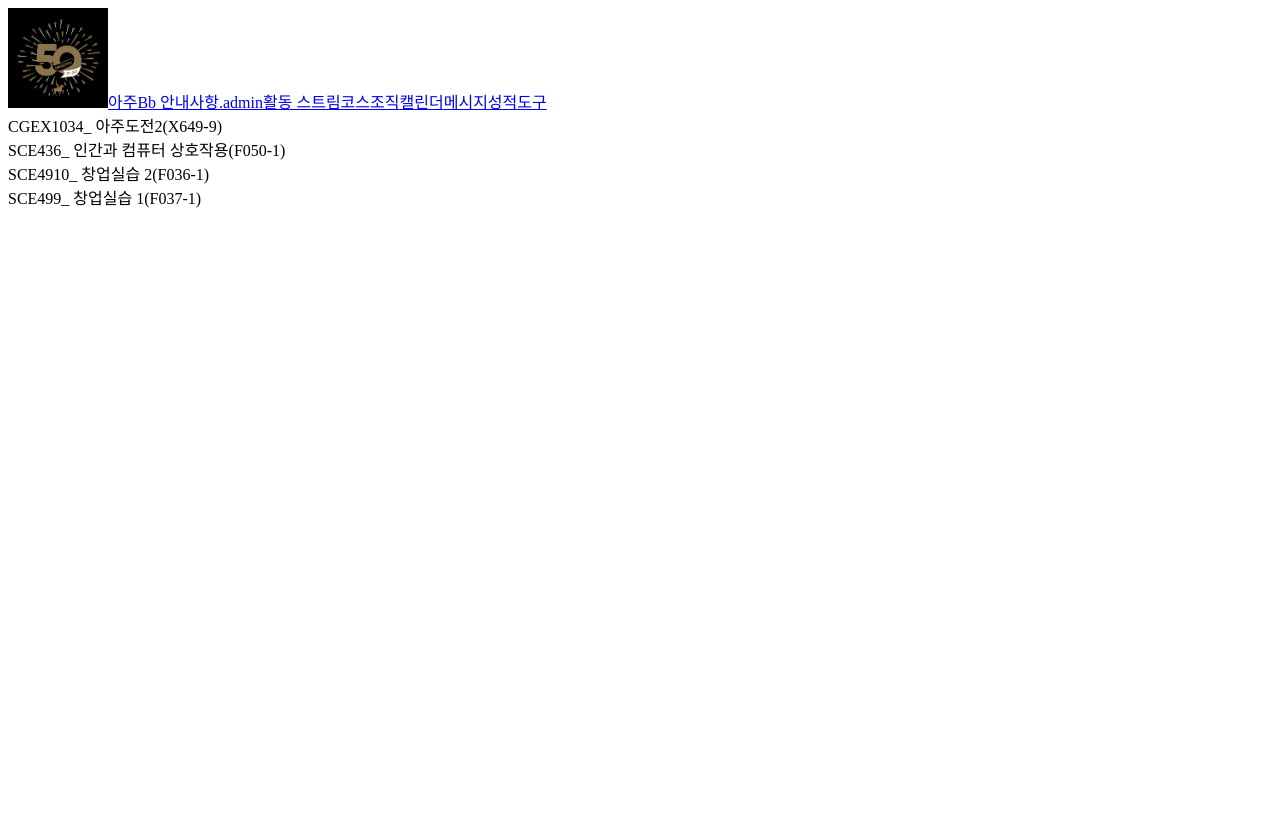
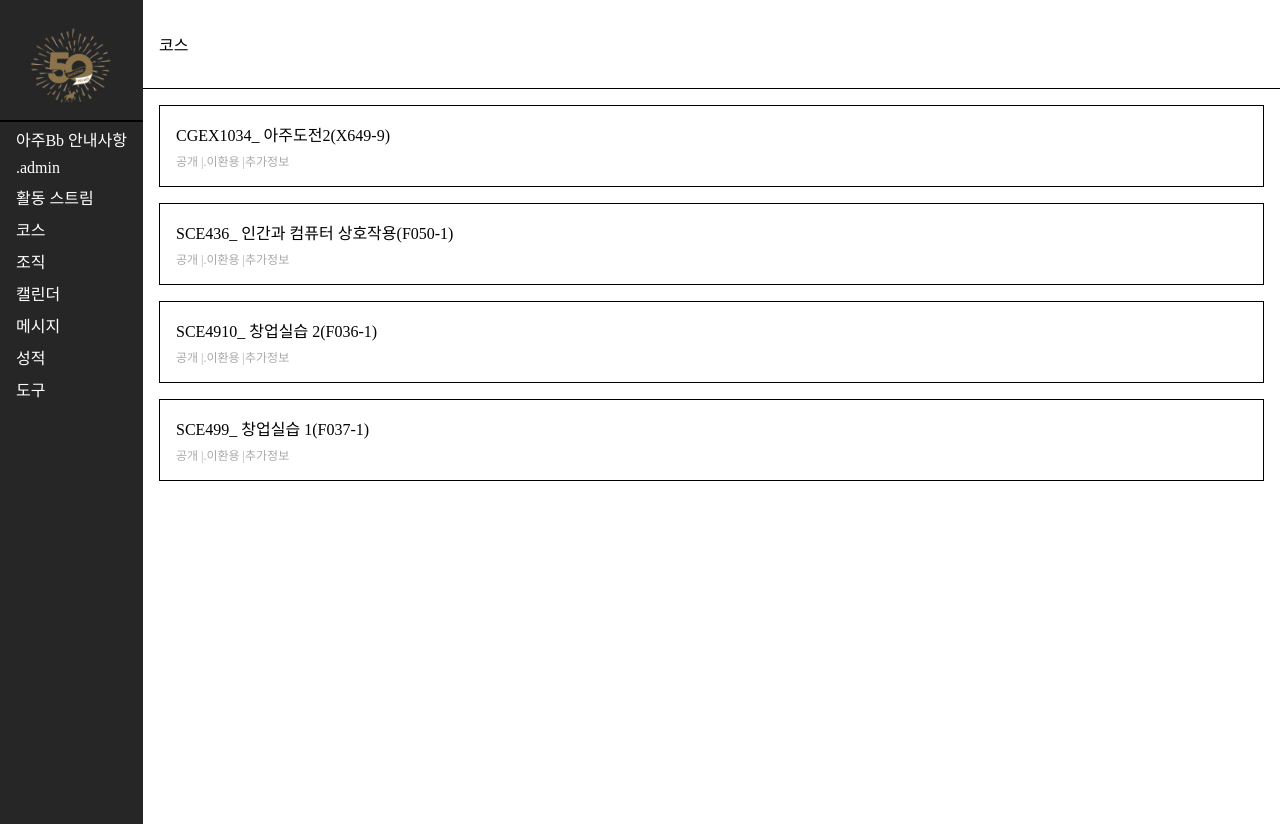
Before and after one commit to qqwn/do-it_nextJS, a Next.js app: page /ultra/course in a window 1280 px wide. Before the commit the page ends 800 px from the top, so only its background shows below. Built offline with nearby package versions, Linux system fonts and the light colour scheme; data requests are answered from the project's data file.

Commit message:
add sidebar

```diff
--- a/app/layout.tsx
+++ b/app/layout.tsx
@@ -13,13 +13,18 @@ const RootLayout = async ({children}) => {
   const responses = await response.json();
   return (
     <html lang="en">
-      <body>
-        <>
+      <body style = {{padding : '0px', margin:"0px"}}>
+        <div style = {{flexDirection : "row" ,display : "flex", height : '100vh'}}>
           <SideBar
-            name={responses.name} />
-        </>
-        {children}
+            name={responses.name}
+          />
+          {children}
+        </div>
+
       </body>
+
+
+
     </html>
   )
 }
--- a/app/sideBar.jsx
+++ b/app/sideBar.jsx
@@ -11,7 +11,7 @@ const sideBar = (props) => {
     return (
     <>
         <div className = 'sideBarConfig'>
-            <Link href="/">
+            <Link href="/" style={{textDecoration: 'none'}}>
                 <Image
                 src="/img/AJOU_LOGO.png"
                 width={100}
@@ -19,38 +19,68 @@ const sideBar = (props) => {
                 alt="AjouLogo"
                 />
             </Link>
-            <Link href="/ultra/institution-page">
+                <div className='sideBarNav'>
+                    <div className = 'sideBarDetail'>
+                        <Link href="/ultra/institution-page" style={{textDecoration: 'none'}}>
                             <span>아주Bb 안내사항</span>
                         </Link>
-            <Link href="/ultra/profile">
-                <span>.{props.name}</span>
+                        <Link href="/ultra/profile" style={{textDecoration: 'none'}}>
+                            <span>
+                                .{props.name}
+                            </span>
                         </Link>
-            <Link href="/ultra/stream">
+                        <Link href="/ultra/stream" style={{textDecoration: 'none'}}>
                             <span>활동 스트림</span>
                         </Link>
-            <Link href="/ultra/course">
+                        <Link href="/ultra/course" style={{textDecoration: 'none'}}>
                             <span>코스</span>
                         </Link>
-            <Link href="/ultra/organization">
+                        <Link href="/ultra/organization" style={{textDecoration: 'none'}}>
                             <span>조직</span>
                         </Link>
-            <Link href="/ultra/calendar">
+                        <Link href="/ultra/calendar" style={{textDecoration: 'none'}}>
                             <span>캘린더</span>
                         </Link>
-            <Link href="/ultra/messages">
+                        <Link href="/ultra/messages" style={{textDecoration: 'none'}}>
                             <span>메시지</span>
                         </Link>
-            <Link href="/ultra/grades">
-                <span>성적</span>
+                        <Link href="/ultra/grades" style={{textDecoration: 'none'}}>
+                            <span className = 'navColor'>성적</span>
                         </Link>
-            <Link href="/ultra/tools">
+                        <Link href="/ultra/tools" style={{textDecoration: 'none'}}>
                             <span>도구</span>
                         </Link>
+                    </div>
+                </div>
         </div>
 
             <style jsx>{`
             .sideBarConfig{
+                position : relative;
                 flex-direction: column;
+                display : flex;
+                background-color : #262626;
+                height : 100%;
+                padding : 1em 0em 0.5em 0em;
+                align-items : center;
+            }
+            .sideBarConfig span {
+                color : white;
+                padding : 4px 0px 4px 0px;
+            }
+            .sideBarNav{
+                position : flex;
+                border-top : 2px solid black;
+                padding : 5px 0px 5px 0px;
+            }
+            .sideBarDetail {
+                padding : 0em 1em 0em 1em;
+                display : flex;
+                flex-direction : column;
+                gap : 8px;
+            }
+            .sideBarConfig img{
+                border-bottom : 10px solid white;
             }
             `}</style>
     </>
--- /dev/null
+++ b/app/ultra/course/class.jsx
@@ -0,0 +1,37 @@
+'use client';
+import React from 'react'
+const classes = (props) => {
+    return (
+        <div>
+            <div className = 'class-box'>
+                <span>
+                    {props.code}_ {props.name}({props.courseId})
+                </span>
+                <div className='class-detail'>
+                    <soan>공개 |</soan>
+                    <span>.{props.professorName} | </span>
+                    <spane>추가정보</spane>
+                </div>
+            </div>
+
+            <style jsx>{`
+                .class-box{
+                    border : 1px solid black;
+                    position : flex;
+                    display: flex;
+                    padding : 1em 1em 1em 1em;
+                    margin : 1em 1em 1em 1em;
+                    flex-direction : column;
+                    flex : 1;
+                }
+                .class-detail{
+                    display : flex;
+                    font-size : 12px;
+                    color : darkgrey;
+                    padding : 0.5em 0em 0em 0em;
+                }
+            `}</style>
+        </div>
+    );
+};
+export default classes;
--- a/app/ultra/course/page.jsx
+++ b/app/ultra/course/page.jsx
@@ -1,20 +1,27 @@
 import React from "react";
+import Classes from './class';
+import PageTop from './pageTop';
 const Course = async () => { // 비동기 함수로 변경시켜줌
   const response = await fetch("http://localhost:9999/courses", {
     cache: "no-cache"
   });
   const courses = await response.json();
   return (
-    <div>
-      {courses.map((course) => (
-        <div>
-          <span>
-            {course.code}_ {course.name}({course.courseId})
-          </span>
-          <span>{course.professtorName}</span>
-        </div>
-      ))}
+    <div style = {{flex : 1, position : 'relative'}}>
+      <PageTop
+      />
+      <div>
+        {courses.map((course)=>(
+          <Classes
+            name={course.name}
+            code={course.code}
+            courseId={course.courseId}
+            professorName={course.professorName}
+          />
+        ))}
+      </div>
     </div>
+
   );
 };
 export default Course;
--- /dev/null
+++ b/app/ultra/course/pageTop.jsx
@@ -0,0 +1,29 @@
+'use client';
+import React from 'react'
+const classesTop = (props) => {
+    return (
+        <div>
+            <div className = 'class-box'>
+                <p>코스</p>
+            </div>
+
+            <style jsx>{`
+                .class-box{
+                    border-bottom: 1px solid black;
+                    position : relative;
+                    display: flex;
+                    padding : 1em 0em 1em 1em;
+                    flex-direction : column;
+                    width : 100%;
+                }
+                .class-detail{
+                    display : flex;
+                    font-size : 12px;
+                    color : darkgrey;
+
+                }
+            `}</style>
+        </div>
+    );
+};
+export default classesTop;
--- a/app/ultra/profile/page.jsx
+++ b/app/ultra/profile/page.jsx
@@ -11,6 +11,7 @@ const Profile = async () => { // 비동기 함수로 변경시켜줌
 
   return (
     <>
+      <div>
         <UserProfile
           name={userInfo.name}
           studentId={userInfo.studentId}
@@ -25,6 +26,7 @@ const Profile = async () => { // 비동기 함수로 변경시켜줌
         />
         <UserConfig
         />
+      </div>
     </>
   );
 };
```
Also changed, not shown: public/img/AJOU_LOGO.png. Lines whose indentation alone changed are shown as unchanged.
